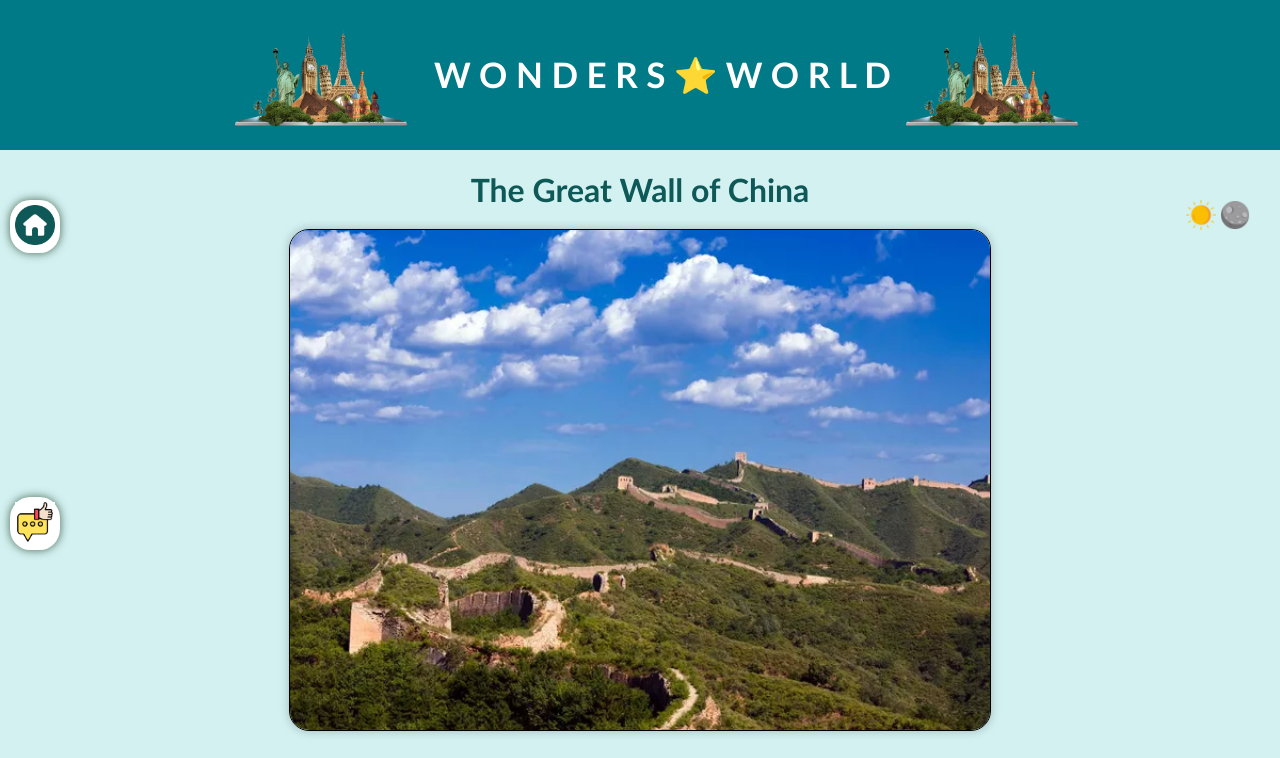
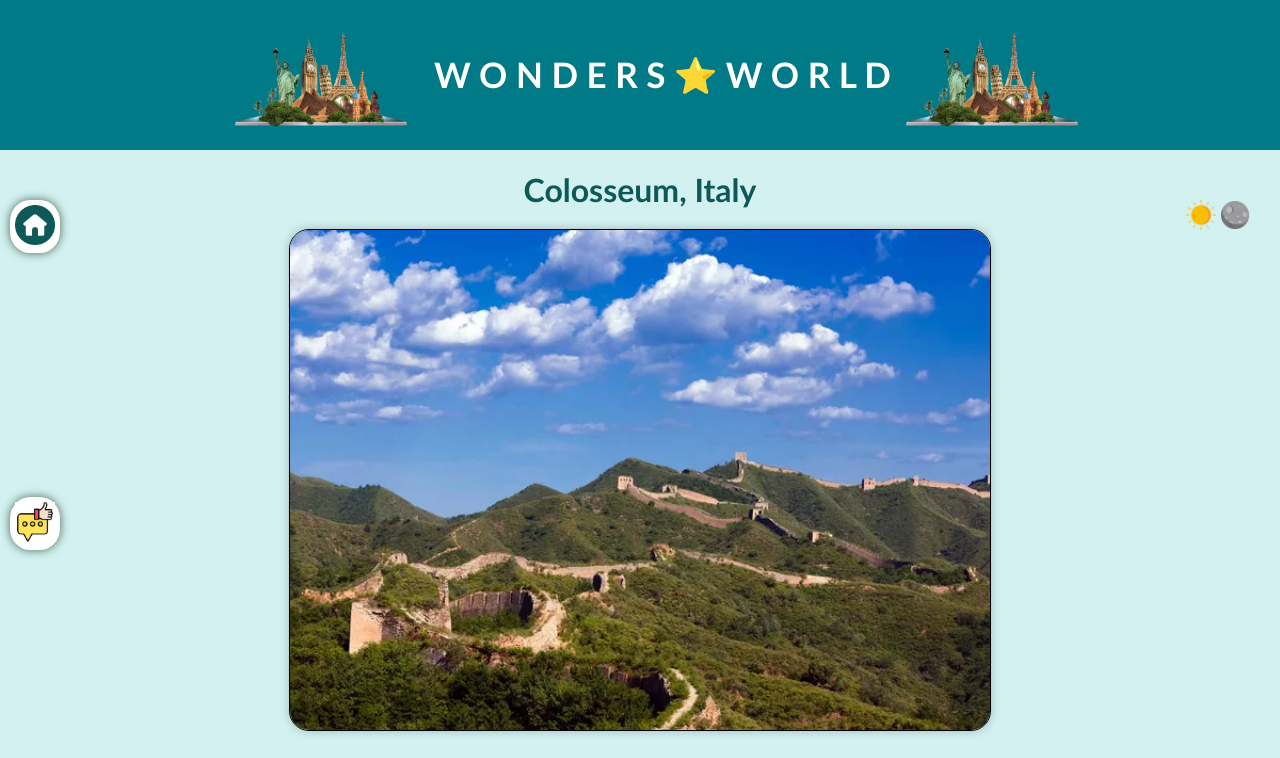
Before and after one commit to Vaishnavi-Lalge/ICP-8.0-Grp2-Project3-Health-Website, a plain HTML site: page Pages/Italy.html in a window 1280 px wide. Shown: the top 758 px of the page. Drawn offline with Linux system fonts and the light colour scheme.

```diff
--- a/Pages/Italy.html
+++ b/Pages/Italy.html
@@ -4,7 +4,7 @@
 <head>
     <meta charset="UTF-8">
     <meta name="viewport" content="width=device-width, initial-scale=1.0">
-    <title>Great Wall of China</title>
+    <title>Colosseum, Italy</title>
             <link rel="stylesheet" href="../CSS/india.css">
             <link rel="stylesheet" href="../CSS/style.css">
             <link rel="stylesheet" href="../CSS/china.css">
@@ -26,7 +26,7 @@
         <img src="./../Images/dark.png" class="theme-select-icon" onclick=" darkMode()" />
     </div>
 
-    <h1 class="wonder-heading">The Great Wall of China</h1>
+    <h1 class="wonder-heading">Colosseum, Italy</h1>
     <img src="./../Images/China_Wall_Images/china_wall_img3.jpg" id="main-product-img">
     <div class="product-img-container">
         <img src="./../Images/China_Wall_Images/china_wall_img1.jpg" class="product-img"
```
